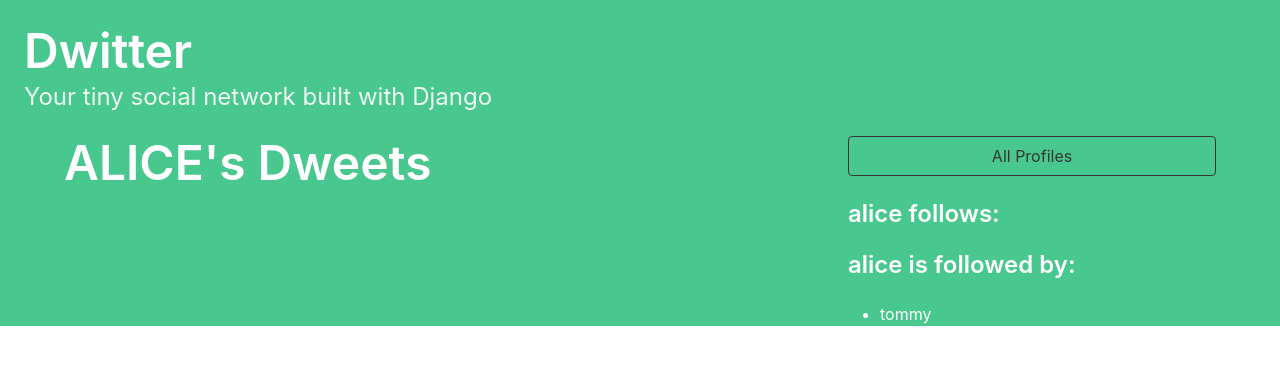
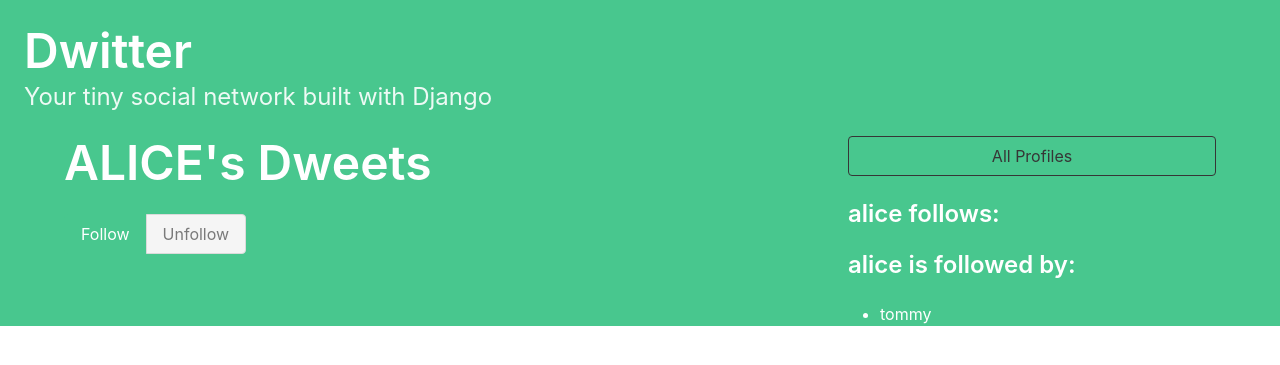
Before and after one commit to bricheek/django-social, a Django app: page /profile/1 in a window 1280 px wide. Shown: the top 365 px of the page. Run offline with Django 3.2, Linux system fonts and the light colour scheme; data comes from the database, SQL or seed files in the repository.

Commit message:
added a few buttons

```diff
--- a/social/dwitter/templates/dwitter/profile.html
+++ b/social/dwitter/templates/dwitter/profile.html
@@ -9,7 +9,15 @@
         {{profile.user.username|upper}}'s Dweets
     </h1>
     </div>
-
+    <div class="buttons has-addons">
+        {% if profile in user.profile.follows.all %}
+            <button class="button is-success is-static">Follow</button>
+            <button class="button is-danger">Unfollow</button>
+        {% else %}
+            <button class="button is-success">Follow</button>
+            <button class="button is-danger is-static">Unfollow</button>
+        {% endif %}
+    </div>
 </div>
 
 <div class="column is-one-third">
```
